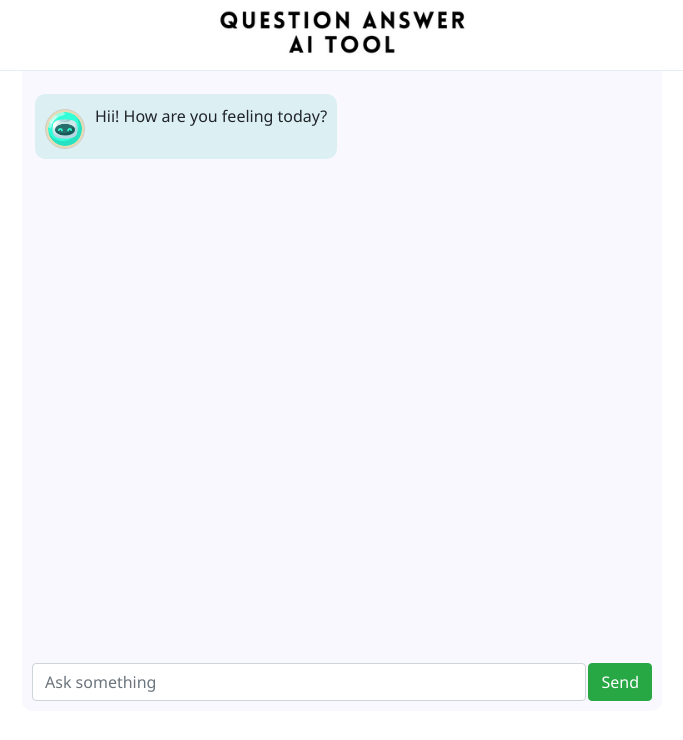
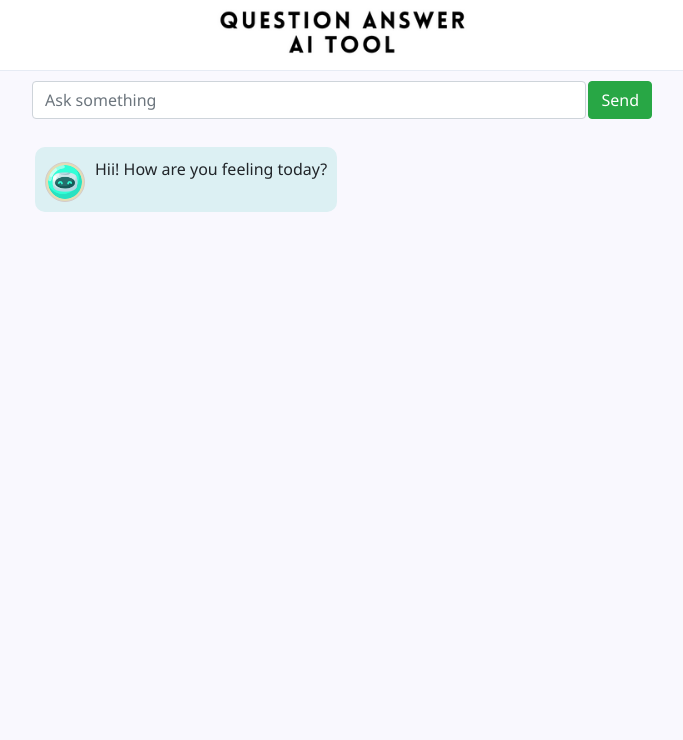
Before and after one commit to Shubham-Lal/Question-Answering-AI, a React (Vite) app in the folder frontend/: page / in a window 1280 px wide. Shown: the top 740 px of the page, without its empty margins (298-981 px from the left). Built offline with nearby package versions, Linux system fonts and the light colour scheme.

Commit message:
Customizing UI

```diff
--- a/frontend/src/App.jsx
+++ b/frontend/src/App.jsx
@@ -102,6 +102,19 @@ function App() {
         </a>
       </header>
       <main className="container">
+        <form className="chat-input" onSubmit={handleSend}>
+          <input
+            type="text"
+            ref={inputRef}
+            className="form-control col"
+            placeholder={loading ? "Asking..." : "Ask something"}
+            value={text}
+            onChange={(e) => setText(e.target.value)}
+          />
+          <button disabled={loading} type="submit" className="btn btn-success">
+            {loading ? "Sending..." : "Send"}
+          </button>
+        </form>
         <div className="chats scrollbar">
           {
             qna.map((qna, index) => {
@@ -154,7 +167,7 @@ function App() {
           <div ref={scrollRef}></div>
         </div>
 
-        <form className="chat-input" onSubmit={handleSend}>
+        {/* <form className="chat-input" onSubmit={handleSend}>
           <input
             type="text"
             ref={inputRef}
@@ -166,7 +179,7 @@ function App() {
           <button disabled={loading} type="submit" className="btn btn-success">
             {loading ? "Sending..." : "Send"}
           </button>
-        </form>
+        </form> */}
       </main>
     </>
   )
--- a/frontend/src/index.css
+++ b/frontend/src/index.css
@@ -7,6 +7,7 @@
 
 body {
     font-family: "Segoe UI", Helvetica, Arial, sans-serif;
+    background-color: #f9f8fe;
 }
 
 a {
@@ -43,9 +44,9 @@ a {
     flex-direction: column;
     justify-content: space-between;
     gap: 15px;
-    height: 80vh;
+    /* height: 80vh; */
     width: 100%;
-    background-color: #f9f8fe;
+    /* background-color: #f9f8fe; */
     border-bottom-left-radius: 10px;
     border-bottom-right-radius: 10px;
     padding: 10px;
```
